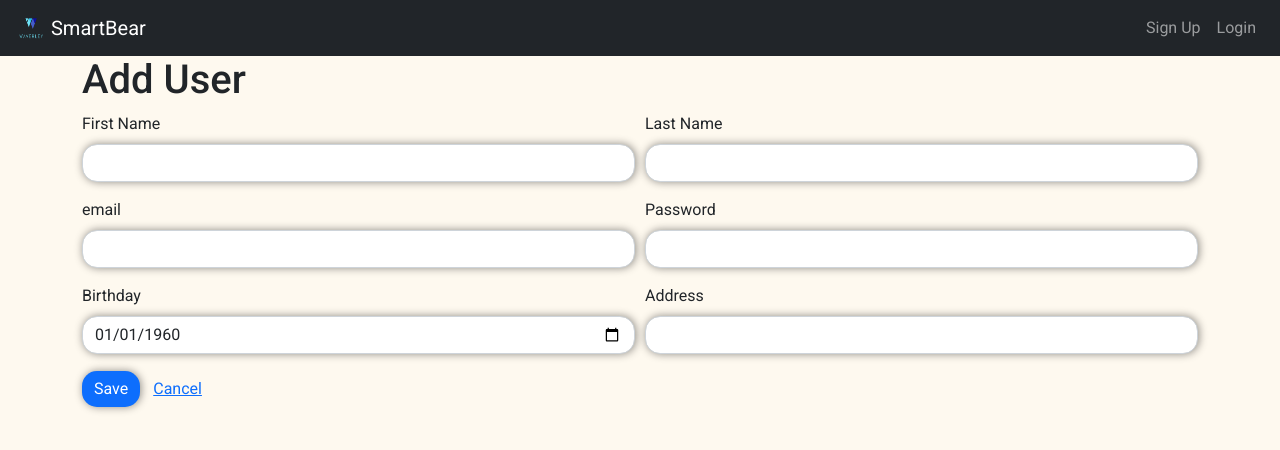
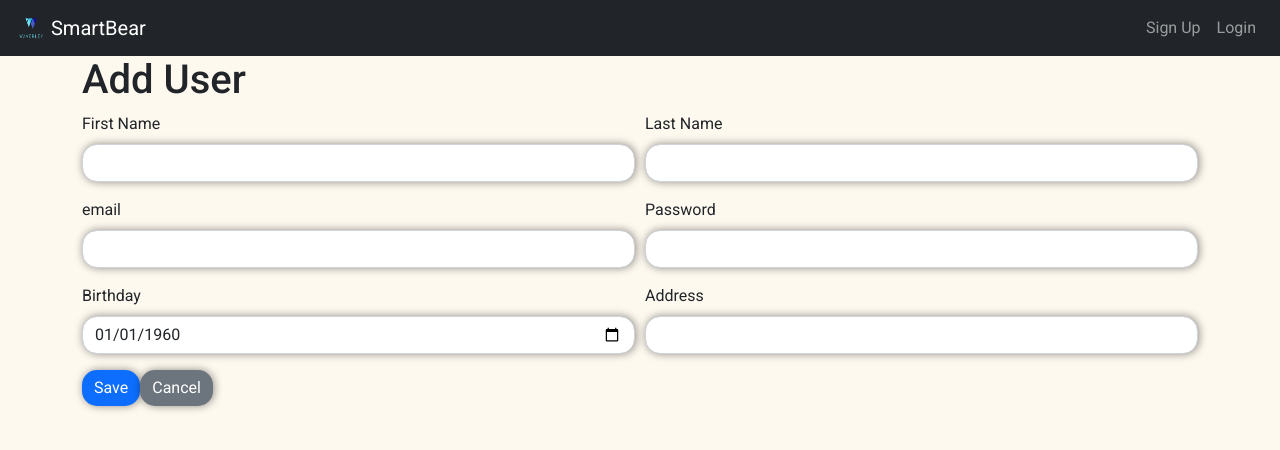
Before and after one commit to gveramendi-waverleysoftware/smartbear-angupht-ui, an Angular app: page /register in a window 1280 px wide. Shown: the top 450 px of the page. Built offline with nearby package versions, Linux system fonts and the light colour scheme.

Commit message:
improvmets

```diff
--- a/src/app/components/confirm-dialog/confirm-dialog.component.html
+++ b/src/app/components/confirm-dialog/confirm-dialog.component.html
@@ -1,5 +1,6 @@
 <h1 md-dialog-subtitle>Confirm</h1>
 <div md-dialog-content>{{confirmMessage}}</div>
+<hr/>
 <div md-dialog-actions>
   <button md-button class="btn btn-primary" (click)="dialogRef.close(true)">Confirm</button>
   <button md-button class="btn btn-secondary" (click)="dialogRef.close(false)">Cancel</button>
--- a/src/app/components/register/register.component.html
+++ b/src/app/components/register/register.component.html
@@ -46,6 +46,6 @@
     </section>
     <footer id="modal-footer">
         <button mat-raised-button class="btn btn-primary" (click)="registerFormSubmit()">Register</button>
-        <button mat-raised-button class="btn btn-link" (click)="closeModal()">Cancel</button>
+        <button mat-raised-button class="btn btn-secondary" (click)="closeModal()">Cancel</button>
     </footer>
 </div>
--- a/src/app/components/user-create/user-create.component.html
+++ b/src/app/components/user-create/user-create.component.html
@@ -88,6 +88,6 @@
             <span *ngIf="loading" class="spinner-border spinner-border-sm mr-1"></span>
             Save
         </button>
-        <a routerLink="/users" class="btn btn-link">Cancel</a>
+        <button routerLink="/users" class="btn btn-secondary">Cancel</button>
     </div>
 </form>
```
